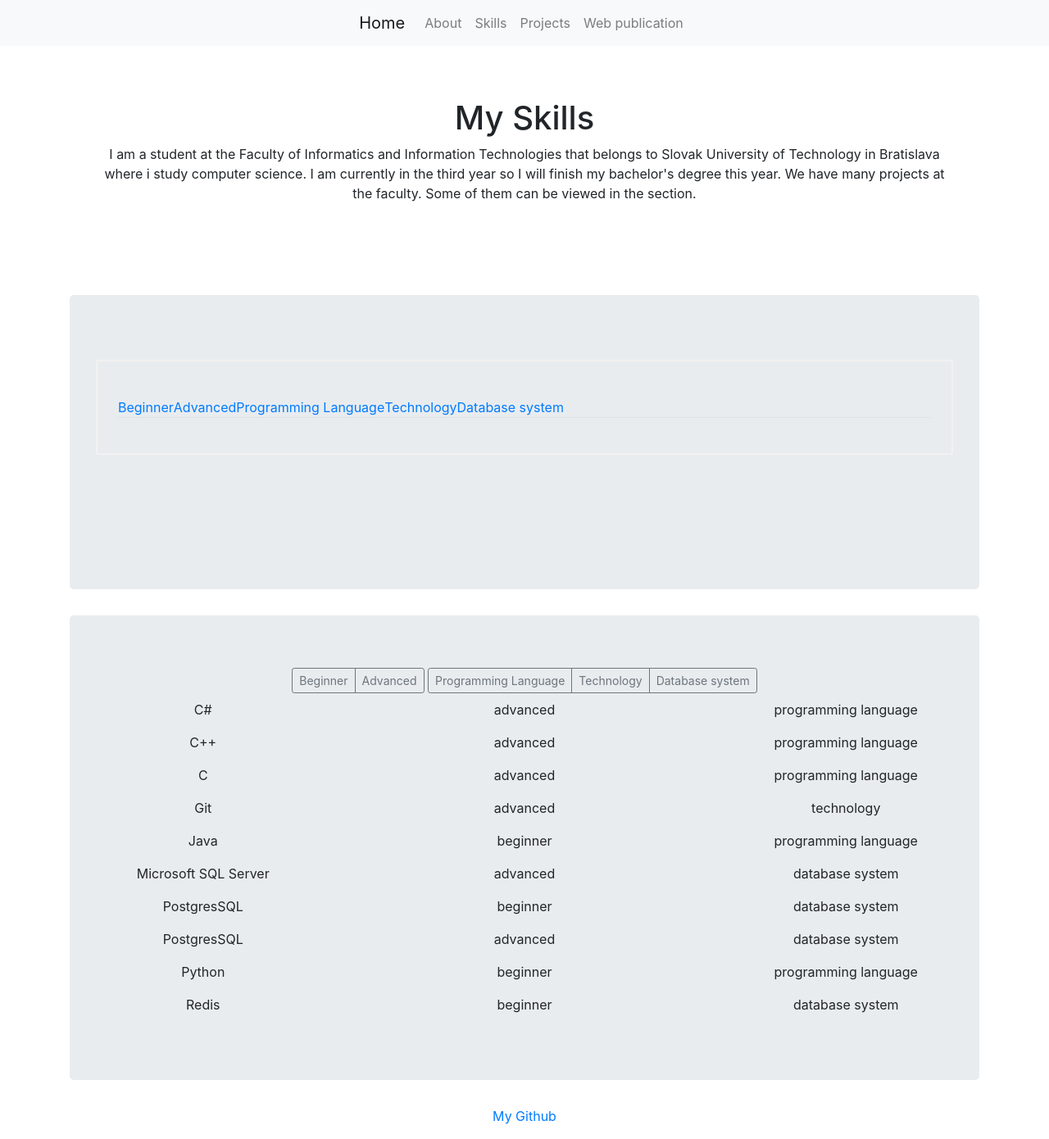
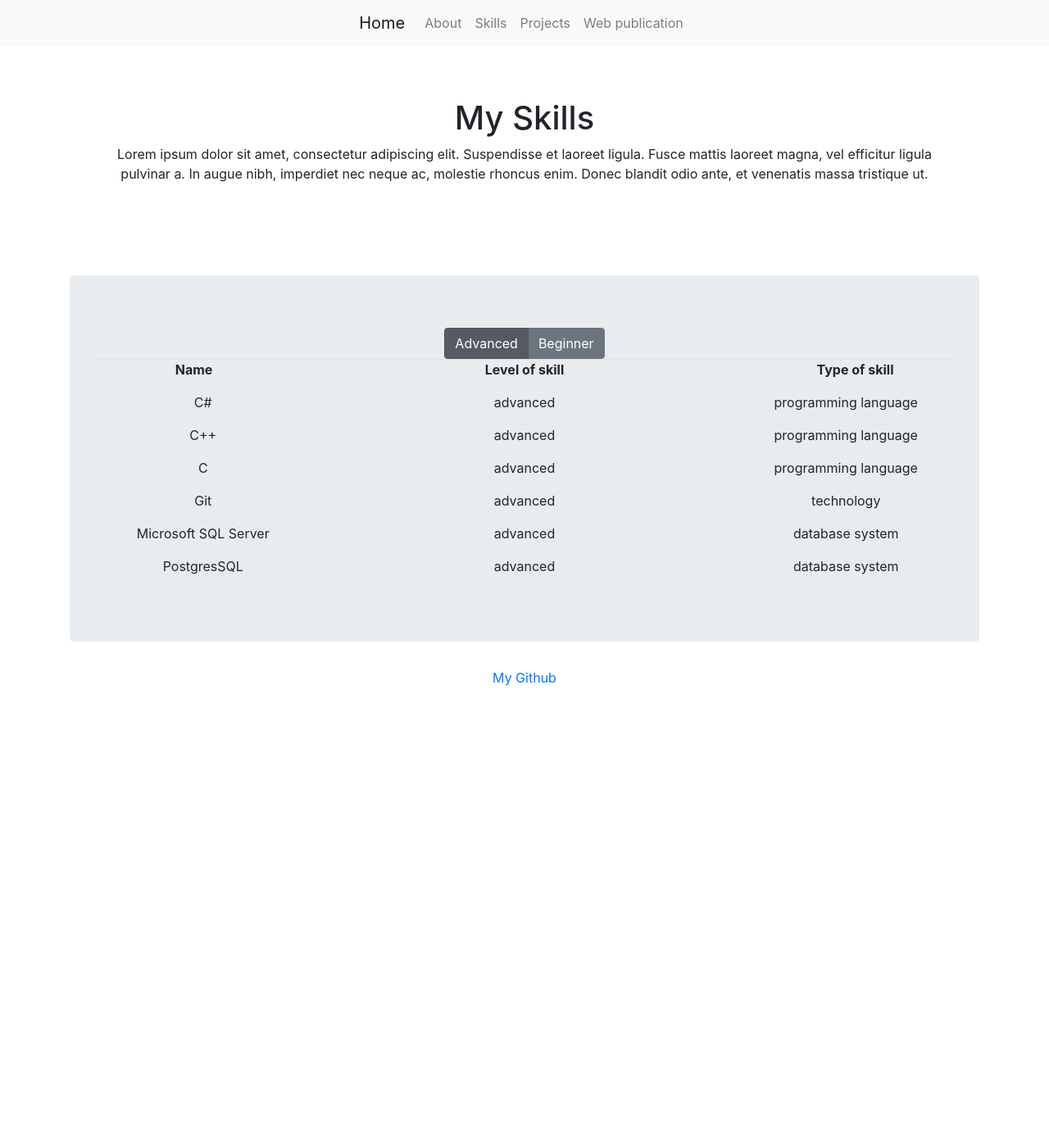
Before and after one commit to xgemelaj/xgemelaj.github.io, a Jekyll site: the page built from skills/index.html, in a window 1280 px wide. Shown: the whole page at 82% size. Built offline with Jekyll 4.4.1, drawn with Linux system fonts in a browser that asks for light colours; after the commit the page ends 900 px from its top, so only the background shows below that.

Commit message:
Filtering done

```diff
--- a/index.html
+++ b/index.html
@@ -2,8 +2,9 @@
 layout: default
 title: Home
 ---
-<div class="blurb" style="text-align: center;">
+
+<section class="jumbotron text-center" style="background:transparent !important">
 	<h1>Hi there, I'm Juraj!</h1>
 	<img src="/images/Photo.jpg" class="rounded" alt="Cinque Terre">
 	<p>Welcome to my page. You can <a href="/about">read more about my life...</a></p>
-</div><!-- /.blurb -->
+</section>
--- a/skills/index.html
+++ b/skills/index.html
@@ -5,72 +5,105 @@ title: Skills
 <html>
 	<section class="jumbotron text-center" style="background:transparent !important">
 		<h1>My Skills</h1>
-		<p>I am a student at the Faculty of Informatics and Information Technologies that belongs to Slovak University of Technology in Bratislava where i study computer science. I am currently in the third year so I will finish my bachelor's degree this year.
-				We have many projects at the faculty. Some of them can be viewed in the  section.</p>
+		<p>Lorem ipsum dolor sit amet, consectetur adipiscing elit. Suspendisse et laoreet ligula. Fusce mattis laoreet magna, vel efficitur ligula pulvinar a. In augue nibh, imperdiet nec neque ac, molestie rhoncus enim. Donec blandit odio ante, et venenatis massa tristique ut.</p>
 	</section>
 
 	<section class="jumbotron align-items-center text-center">
-		<div style="margin-top:15px;margin-bottom:18px;border:2px solid #f1f1f1;border-radius:2px;padding:25px;">
-			<ul style="margin: 19px 0px 18px; visibility: visible;" class="nav nav-tabs test2 align-items-center">
+		<div>
+			<ul class="nav nav-tabs test2 align-items-center">
+				<div class="mx-auto d-sm-flex d-block flex-sm-nowrap">
+		            <div class="btn-group btn-group-toggle" data-toggle="buttons">
+		            	<label class="btn btn-secondary active" data-toggle="tab" href="#advanced">
+					    	<input type="radio" name="options" id="Advanced" autocomplete="off" checked=""> Advanced
+					  	</label>
+					  	<label class="btn btn-secondary" data-toggle="tab" href="#beginner">
+    						<input type="radio" name="options" id="Beginner" autocomplete="off"> Beginner
+  						</label>
+		  			</div>
 
-	            <div class="btn-group">
-		            <li class="active"><a data-toggle="tab" href="#home">Beginner</a></li>
-	  				<li><a data-toggle="tab" href="#menu1">Advanced</a></li>
+
+		  			<!--<div class="btn-group btn-group-toggle">
+		  				<li class="nav-item"><a data-toggle="tab" href="#prog_lang">Programming Language</a></li>
+		  				<li class="nav-item"><a data-toggle="tab" href="#technology">Technology</a></li>
+		  				<li class="nav-item"><a data-toggle="tab" href="#dat_sys">Database system</a></li>
+	  				</div>-->
 	  			</div>
-	  			<div class="btn-group">
-	  				<li><a data-toggle="tab" href="#menu2">Programming Language</a></li>
-	  				<li><a data-toggle="tab" href="#menu1">Technology</a></li>
-	  				<li><a data-toggle="tab" href="#menu2">Database system</a></li>
-  				</div>
 			</ul>
+			<div class="row mb-3">
+		      			<div class="col-md-3 themed-grid-col"><strong>Name</strong></div>
+					    <div class="col-md-6 themed-grid-col"><strong>Level of skill</strong></div>
+					    <div class="col-md-3 themed-grid-col"><strong>Type of skill</strong></div>
+		    </div>
 		</div>
 
 		<div class="tab-content">
-		    <div id="home" class="tab-pane fade active in">
-		      	<h3>HOME</h3>
-		      	<p>Lorem ipsum dolor sit amet, consectetur adipisicing elit, sed do eiusmod tempor incididunt ut labore et dolore magna aliqua.</p>
-		    </div>
-		    <div id="menu1" class="tab-pane fade">
-		      	<h3>Menu 1</h3>
-		      	<p>Ut enim ad minim veniam, quis nostrud exercitation ullamco laboris nisi ut aliquip ex ea commodo consequat.</p>
-		    </div>
-		    <div id="menu2" class="tab-pane fade">
-		      	<h3>Menu 2</h3>
-		      	<p>Sed ut perspiciatis unde omnis iste natus error sit voluptatem accusantium doloremque laudantium, totam rem aperiam.</p>
-		    </div>
-		    <div id="menu3" class="tab-pane fade">
-		      	<h3>Menu 3</h3>
-		      	<p>Eaque ipsa quae ab illo inventore veritatis et quasi architecto beatae vitae dicta sunt explicabo.</p>
-		    </div>
-		</div>
-	</section>
-
-		<section class="jumbotron text-center">
-			<div class="justify-content-between align-items-center">
-	            <div class="btn-group">
-	                <button type="button" class="btn btn-sm btn-outline-secondary">Beginner</button>
-	                <button type="button" class="btn btn-sm btn-outline-secondary">Advanced</button>
-	            </div>
-
-	            <div class="btn-group">
-	                <button type="button" class="btn btn-sm btn-outline-secondary">Programming Language</button>
-	                <button type="button" class="btn btn-sm btn-outline-secondary">Technology</button>
-	                <button type="button" class="btn btn-sm btn-outline-secondary">Database system</button>
-	            </div>
-	        </div>
-	        <h6></h6>
-	        <div class="container text-center">
-				{% for skill in site.skills %}
+		    <div id="advanced" class="tab-pane fade active show">
+		      	<div class="container text-center">
+					{% for skill in site.skills %}
+					{% if skill.level == 'advanced' %}
 					<div class="row mb-3">
 					    	<div class="col-md-3 themed-grid-col">{{skill.name}}</div>
 					    	<div class="col-md-6 themed-grid-col">{{skill.level}}</div>
 					    	<div class="col-md-3 themed-grid-col">{{skill.describe}}</div>
 			  		</div>
-		  		{% endfor %}
-	  		</div>
+			  		{% endif %}
+			  		{% endfor %}
+  				</div>
+		    </div>
+		    <div id="beginner" class="tab-pane fade">
+				<div class="container text-center">
+					{% for skill in site.skills %}
+						{% if skill.level == 'beginner' %}
+							<div class="row mb-3">
+							    	<div class="col-md-3 themed-grid-col">{{skill.name}}</div>
+							    	<div class="col-md-6 themed-grid-col">{{skill.level}}</div>
+							    	<div class="col-md-3 themed-grid-col">{{skill.describe}}</div>
+					  		</div>
+				  		{% endif %}
+			  		{% endfor %}
+  				</div>
+		    </div>
+		    <!--<div id="prog_lang" class="tab-pane fade">
+		      	<div class="container text-center">
+					{% for skill in site.skills %}
+						{% if skill.describe == 'programming language' %}
+							<div class="row mb-3">
+							    	<div class="col-md-3 themed-grid-col">{{skill.name}}</div>
+							    	<div class="col-md-6 themed-grid-col">{{skill.level}}</div>
+							    	<div class="col-md-3 themed-grid-col">{{skill.describe}}</div>
+					  		</div>
+				  		{% endif %}
+			  		{% endfor %}
+  				</div>
+		    </div>
+		    <div id="technology" class="tab-pane fade">
+		      	<div class="container text-center">
+					{% for skill in site.skills %}
+						{% if skill.describe == 'technology' %}
+							<div class="row mb-3">
+							    	<div class="col-md-3 themed-grid-col">{{skill.name}}</div>
+							    	<div class="col-md-6 themed-grid-col">{{skill.level}}</div>
+							    	<div class="col-md-3 themed-grid-col">{{skill.describe}}</div>
+					  		</div>
+				  		{% endif %}
+			  		{% endfor %}
+  				</div>
+		    </div>
+		    <div id="dat_sys" class="tab-pane fade">
+		      	<div class="container text-center">
+					{% for skill in site.skills %}
+						{% if skill.describe == 'database system' %}
+							<div class="row mb-3">
+							    	<div class="col-md-3 themed-grid-col">{{skill.name}}</div>
+							    	<div class="col-md-6 themed-grid-col">{{skill.level}}</div>
+							    	<div class="col-md-3 themed-grid-col">{{skill.describe}}</div>
+					  		</div>
+				  		{% endif %}
+			  		{% endfor %}
+  				</div>
+		    </div>-->
+		</div>
 	</section>
-
-
 </html>
 
 <script src="https://code.jquery.com/jquery-3.3.1.slim.min.js" integrity="sha384-q8i/X+965DzO0rT7abK41JStQIAqVgRVzpbzo5smXKp4YfRvH+8abtTE1Pi6jizo" crossorigin="anonymous"></script>
```
